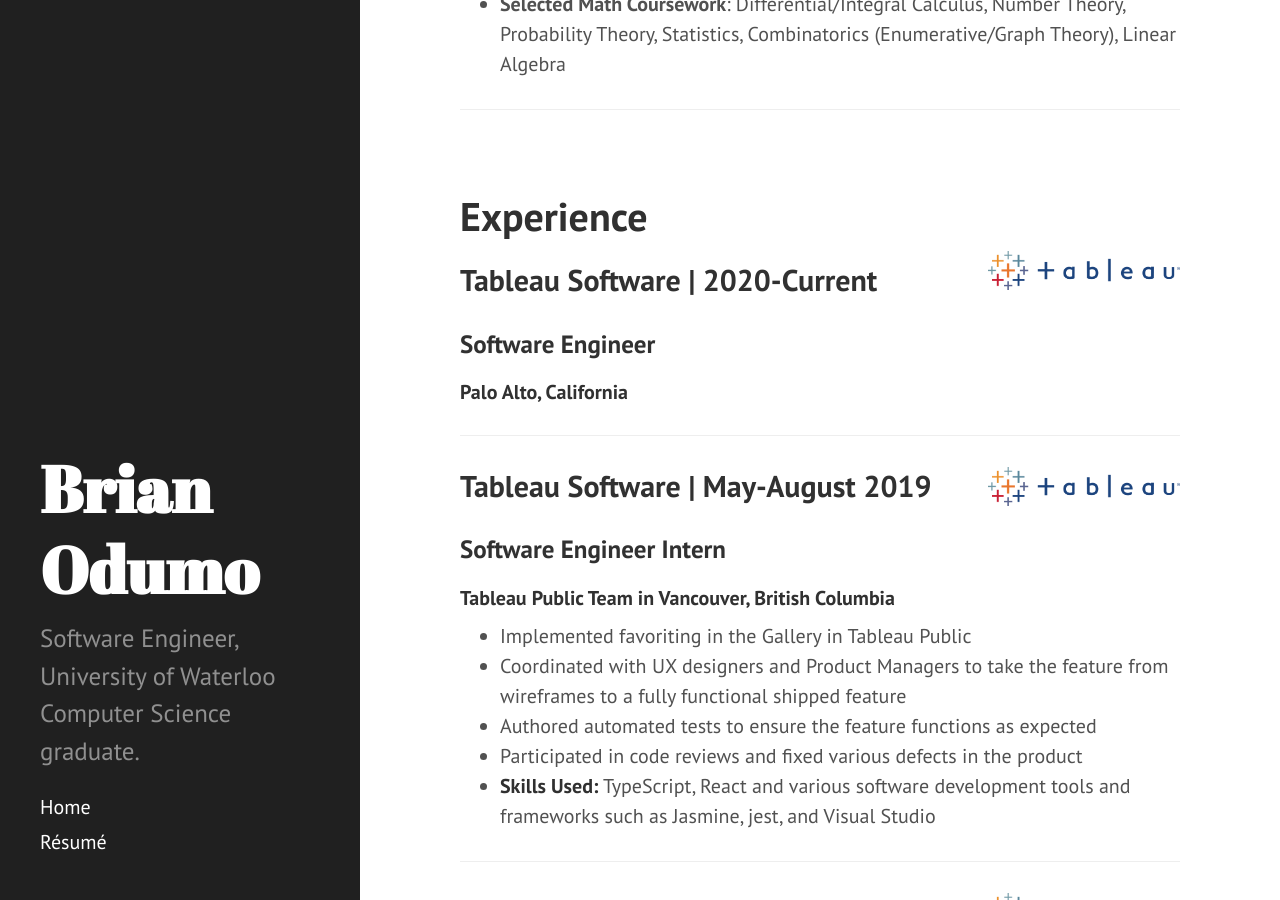
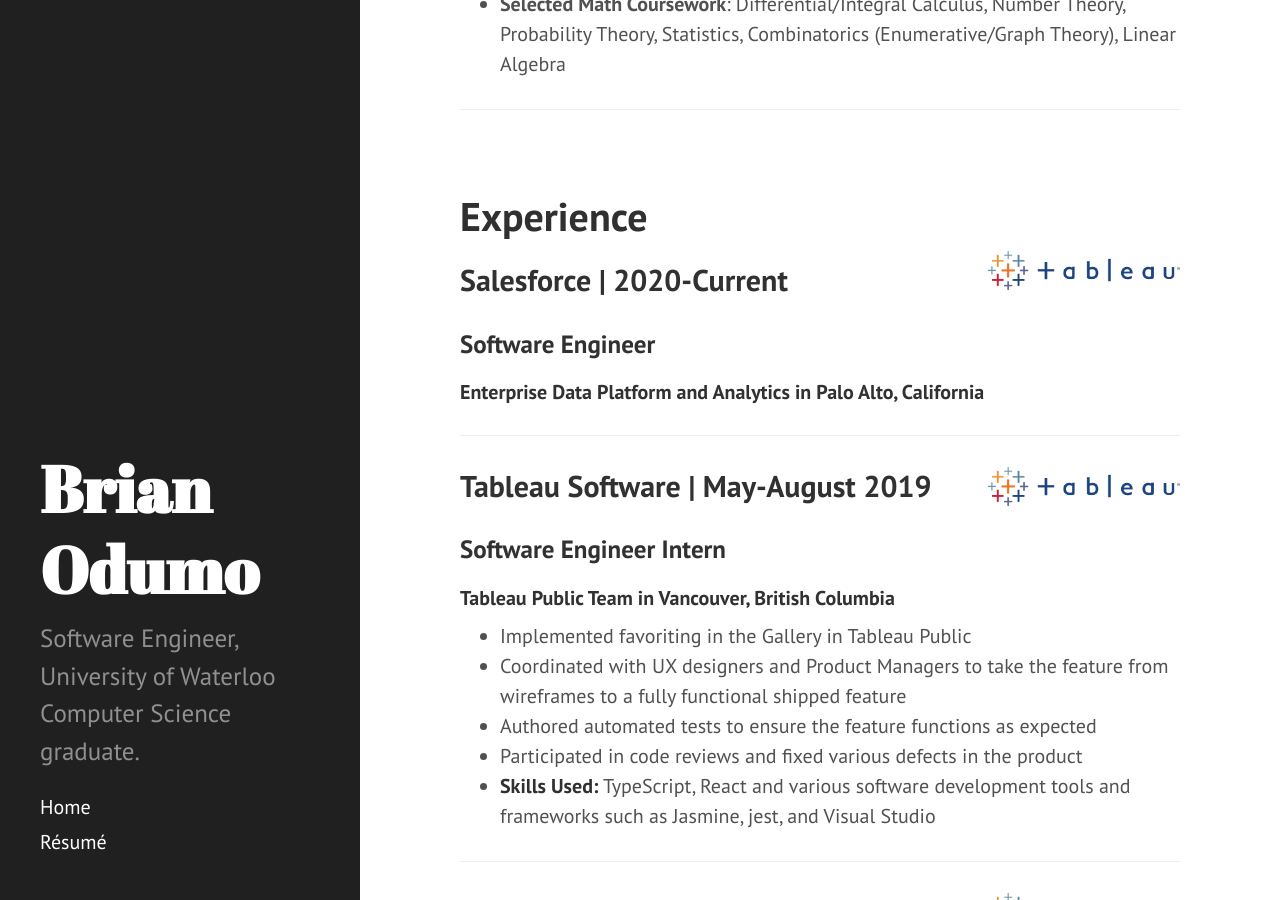
Before and after one commit to brianod/brianod.github.io, a Jekyll site: the page built from index.html, in a window 1280 px wide and 900 px high, scrolled down 366 px. Built offline with Jekyll 4.4.1, drawn with Linux system fonts in a browser that asks for light colours; the list of posts is cut into pages by our own code.

Commit message:
Update index.html

```diff
--- a/index.html
+++ b/index.html
@@ -32,9 +32,9 @@
     </h1>
 
     <p style="float: right;"><img src="../public/tableau.png" height="39px" width="192px"></p>
-<h2>Tableau Software | 2020-Current</h2>
+<h2>Salesforce | 2020-Current</h2>
 <h3>Software Engineer</h3>
-<h4>Palo Alto, California</h4>
+<h4>Enterprise Data Platform and Analytics in Palo Alto, California</h4>
 <hr style="clear:both;">
 
 <p style="float: right;"><img src="../public/tableau.png" height="39px" width="192px"></p>
```
